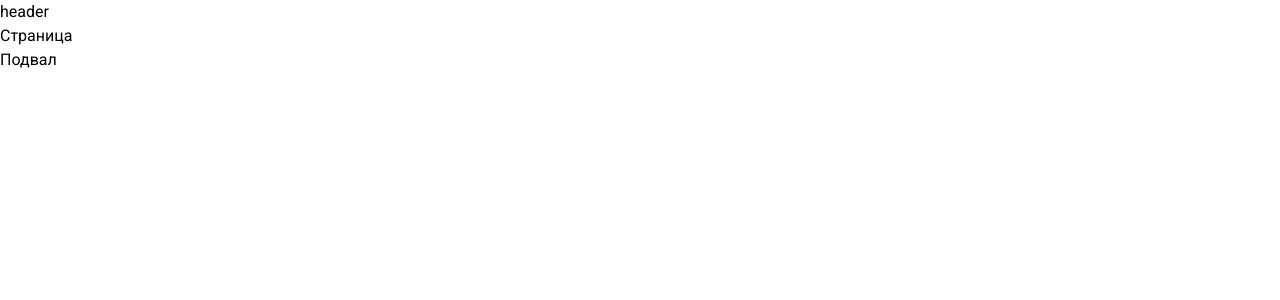
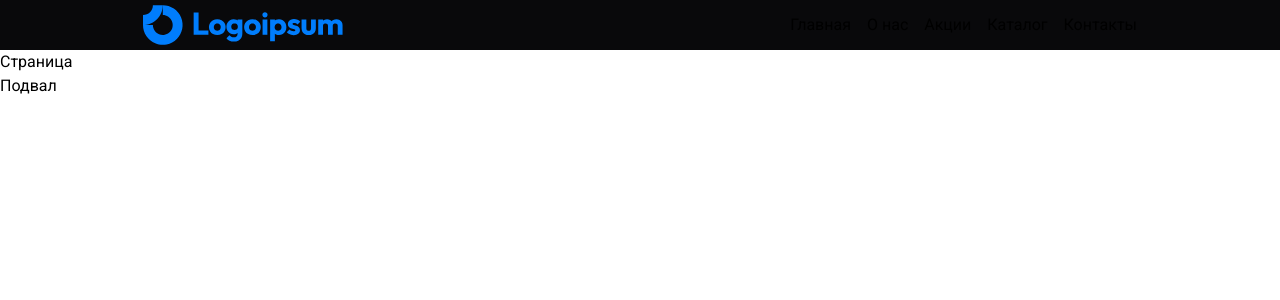
Before and after one commit to webNekit/web-gaming-nextjs, a Next.js app: page / in a window 1280 px wide. Shown: the top 300 px of the page. Built offline with nearby package versions, Linux system fonts and the light colour scheme.

Commit message:
Добавили логотип и компонент Navbar

```diff
--- a/src/components/Header/Header.tsx
+++ b/src/components/Header/Header.tsx
@@ -1,9 +1,19 @@
 import React from 'react';
+import Image from 'next/image';
+import Link from 'next/link';
+import Navbar from '../Navbar/Navbar';
 
 const Header = () => {
   return (
-    <header>
-      header
+    <header className='w-full bg-zinc-950'>
+      <div className="container mx-auto">
+        <div className="w-full flex items-center justify-between">
+          <Link href="/" className='w-[200px] h-[50px]'>
+            <Image src='/assets/img/logo.svg' alt='Логотип сайта' width={200} height={50} className='w-full h-full' />
+          </Link>
+          <Navbar containerStyle='' />
+        </div>
+      </div>
     </header>
   )
 }
--- a/src/components/Navbar/Navbar.tsx
+++ b/src/components/Navbar/Navbar.tsx
@@ -1,9 +1,29 @@
+import Link from 'next/link';
 import React from 'react';
+
+// menuData
+const menuLinks = [
+  { label: 'Главная', url: '/' },
+  { label: 'О нас', url: '/about' },
+  { label: 'Акции', url: '/sales' },
+  { label: 'Каталог', url: '/catalog' },
+  { label: 'Контакты', url: '/contacts' }
+];
 
 const Navbar = ( { containerStyle } : { containerStyle: string } ) => {
   return (
     <nav className={`${containerStyle}`}>
-      <menu className="w-full flex items-center justify-center gap-4"></menu>
+      <menu className="w-full flex items-center justify-center gap-4">
+        {menuLinks.map(( item, index ) => {
+          return (
+            <>
+              <li key={index}>
+                <Link href={item.url}>{item.label}</Link>
+              </li>
+            </>
+          )
+        })}
+      </menu>
     </nav>
   )
 }
```
